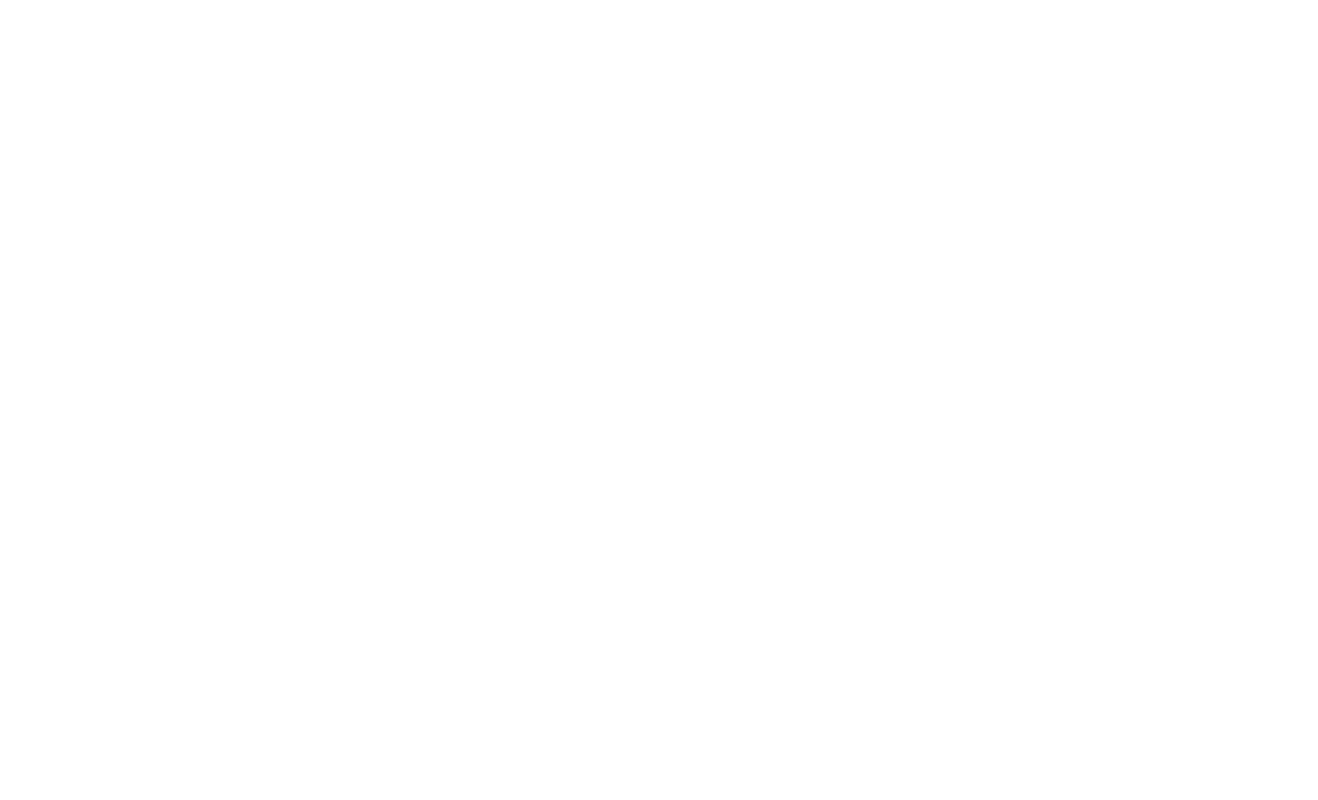
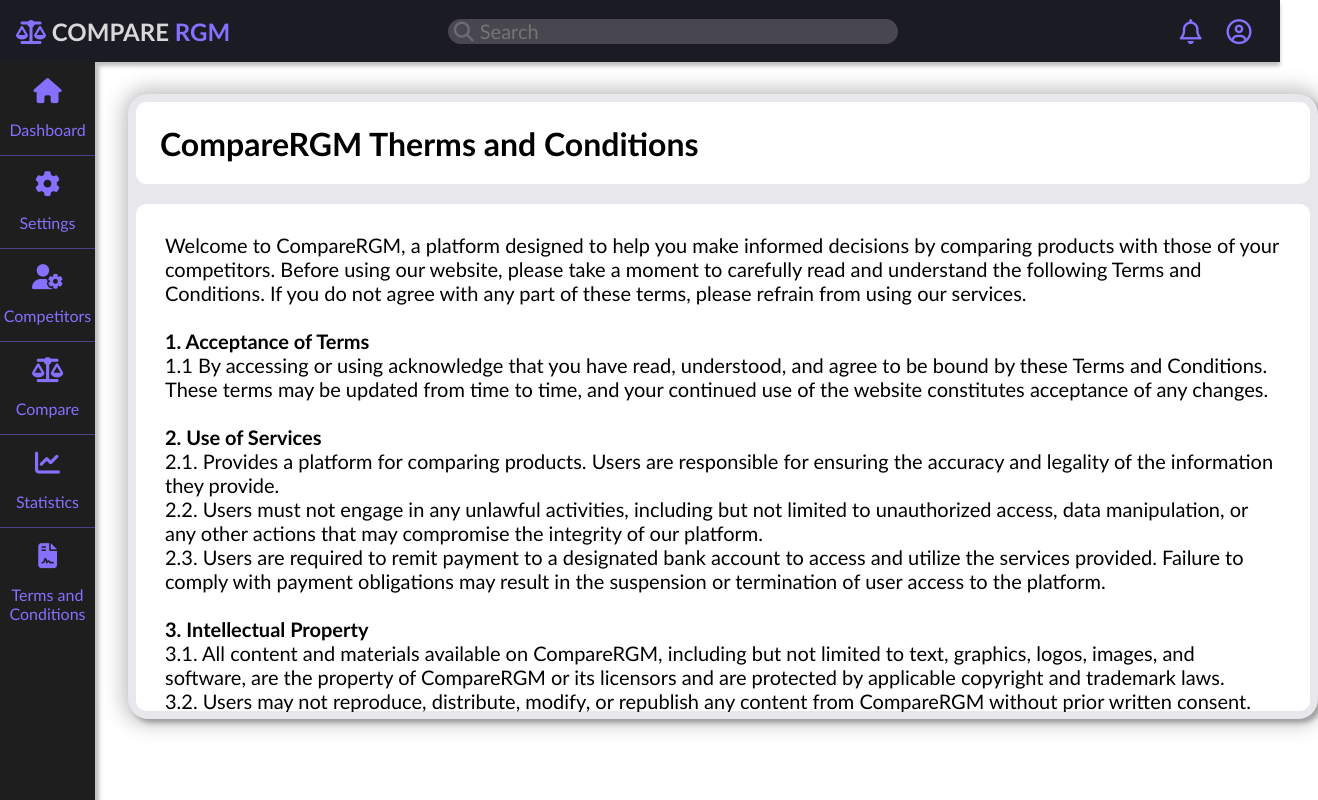
Before and after one commit to ciobanu-robert/CompareRGM, an Angular app: page /terms in a window 1280 px wide. Before the commit this address led to /. Shown: the whole page, 1318 px wide, since content can reach past the window. Built offline with nearby package versions, Linux system fonts and the light colour scheme.

Commit message:
updated terms page

```diff
--- a/src/app/app.routes.ts
+++ b/src/app/app.routes.ts
@@ -5,7 +5,7 @@
 import { DashboardPageComponent } from './pages/dashboard-page/dashboard-page.component';
 import { SettingsComponent } from './pages/settings/settings.component';
 import { ProductsSettingsPageComponent } from './pages/products-settings-page/products-settings-page.component';
-import { ThermsPageComponent } from './pages/therms-page/therms-page.component';
+import { TermsPageComponent } from './pages/terms-page/terms-page.component';
 import { CompetitorsPageComponent } from './pages/competitors-page/competitors-page.component';
 import { ComparePageComponent } from './pages/compare-page/compare-page.component';
 import { CompareProductsPageComponent } from './pages/compare-products-page/compare-products-page.component';
@@ -49,10 +49,10 @@
         title: 'Products',
     },
     {
-        path: 'therms',
+        path: 'terms',
         pathMatch: 'full',
-        component: ThermsPageComponent,
-        title: 'Therms',
+        component: TermsPageComponent,
+        title: 'Terms',
     },
     {
         path: 'competitors',
--- a/src/app/menu-bar/side-bar/side-bar.component.html
+++ b/src/app/menu-bar/side-bar/side-bar.component.html
@@ -63,7 +63,7 @@
 
         <div
             class="div-link"
-            routerLink="/therms"
+            routerLink="/terms"
             routerLinkActive="active"
         >
             <a class="link terms">
--- a/src/app/pages/therms-page/therms-page.component.css
+++ b/src/app/pages/terms-page/terms-page.component.css
@@ -37,16 +37,17 @@
     height: 507px;
 }
 
+.terms {
+    font-weight: bold;
+}
+
 .text {
     color: black;
-    font-weight: bold;
     font-size: 20px;
-    background: none;
-    border: none;
-    resize: none;
-    padding: 0 1.45em;
+    padding: 1.45em;
     width: 95%;
-    height: 100%;
+    height: 450px;
+    overflow: auto;
 }
 
 .text::-webkit-scrollbar {
--- a/src/app/pages/therms-page/therms-page.component.html
+++ b/src/app/pages/terms-page/terms-page.component.html
@@ -9,35 +9,55 @@
             </div>
 
             <div class="content">
-                <textarea class="text" disabled>
+                <p class="text">
 
 Welcome to CompareRGM, a platform designed to help you make informed decisions by comparing products with those of your competitors. Before using our website, please take a moment to carefully read and understand the following Terms and Conditions. If you do not agree with any part of these terms, please refrain from using our services.
-
-1. Acceptance of Terms
+<br>
+<br>
+<span class="terms">1. Acceptance of Terms</span>
+<br>
 1.1 By accessing or using acknowledge that you have read, understood, and agree to be bound by these Terms and Conditions. These terms may be updated from time to time, and your continued use of the website constitutes acceptance of any changes.
-
-2. Use of Services
+<br>
+<br>
+<span class="terms">2. Use of Services</span>
+<br>
 2.1. Provides a platform for comparing products. Users are responsible for ensuring the accuracy and legality of the information they provide.
+<br>
 2.2. Users must not engage in any unlawful activities, including but not limited to unauthorized access, data manipulation, or any other actions that may compromise the integrity of our platform.
-
-3. Intellectual Property
+<br>
+2.3. Users are required to remit payment to a designated bank account to access and utilize the services provided. Failure to comply with payment obligations may result in the suspension or termination of user access to the platform.
+<br>
+<br>
+<span class="terms">3. Intellectual Property</span>
+<br>
 3.1. All content and materials available on CompareRGM, including but not limited to text, graphics, logos, images, and software, are the property of CompareRGM or its licensors and are protected by applicable copyright and trademark laws.
+<br>
 3.2. Users may not reproduce, distribute, modify, or republish any content from CompareRGM without prior written consent.
-
-4. User Content
+<br>
+<br>
+<span class="terms">4. User Content</span>
+<br>
 4.1. Users may submit information for comparison purposes. By doing so, users grant CompareRGM a non-exclusive, worldwide, royalty-free license to use, display, and distribute the submitted content.
+<br>
 4.2. Users are responsible for the accuracy and legality of the content they submit. CompareRGM reserves the right to remove any content that violates these Terms and Conditions.
-
-5. Privacy
+<br>
+<br>
+<span class="terms">5. Privacy</span>
+<br>
 5.1. CompareRGM takes user privacy seriously. Our Privacy Policy outlines how we collect, use, and protect user information. By using CompareRGM, you consent to the terms of our Privacy Policy.
-
-6. Limitation of Liability
+<br>
+<br>
+<span class="terms">6. Limitation of Liability</span>
+<br>
 6.1. CompareRGM is not responsible for the accuracy, completeness, or reliability of the information provided by users.
+<br>
 6.2. CompareRGM is not liable for any direct, indirect, incidental, special, or consequential damages arising out of or in any way connected with the use of our services.
-
-7. Termination
+<br>
+<br>
+<span class="terms">7. Termination</span>
+<br>
 7.1. CompareRGM reserves the right to terminate or suspend access to its services at any time, without prior notice, for any reason, including but not limited to a violation of these Terms and Conditions.
-                </textarea>
+                </p>
             </div>
         </div>
     </div>
```
Also changed, not shown: src/app/pages/terms-page/terms-page.component.ts (renamed from src/app/pages/therms-page/therms-page.component.ts, +4 -4 lines), 1 other file (tests, documents, lock files or other folders).
